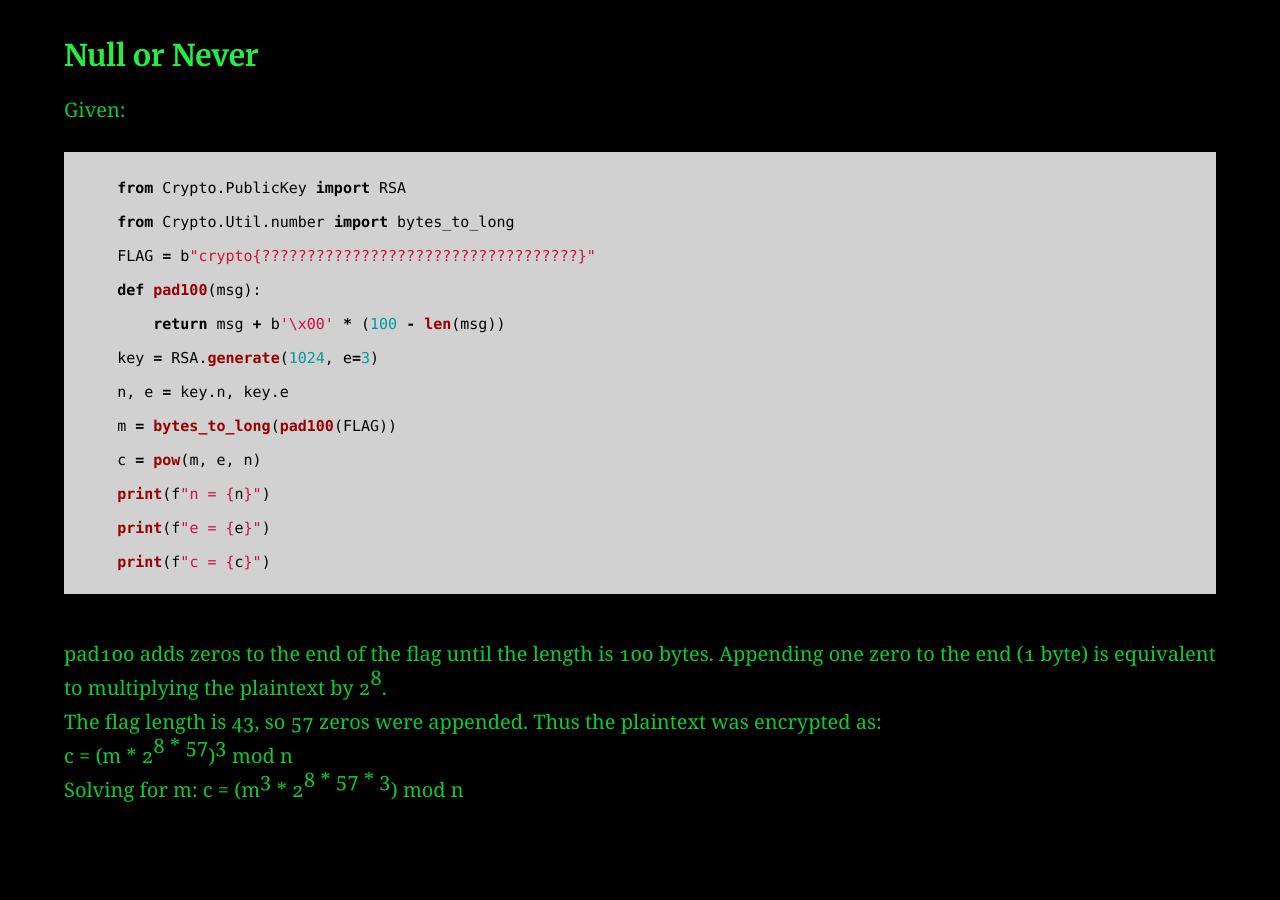
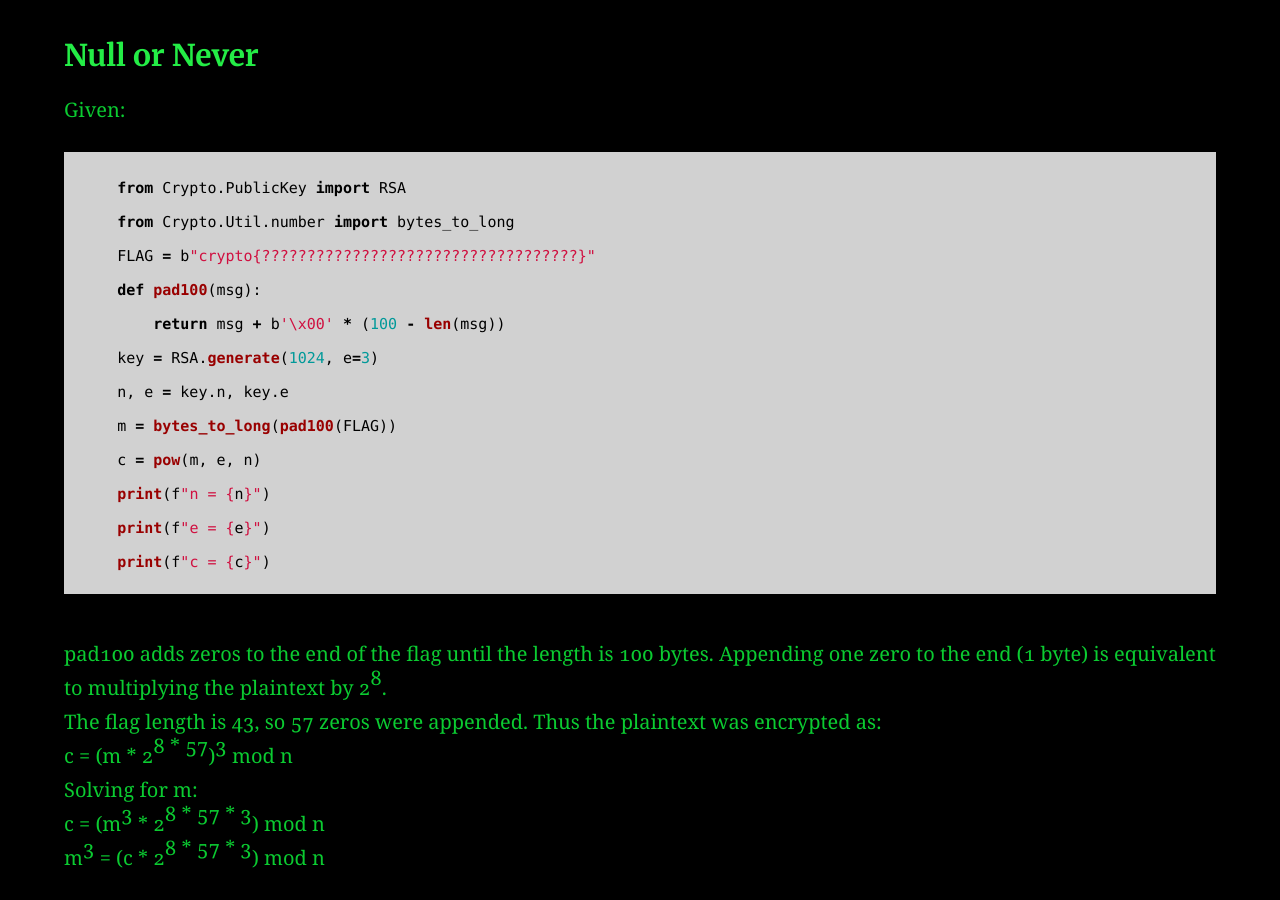
Before and after one commit to AC01010/Connor-McCartney.github.io, a Jekyll site: the page built from _posts/2010-01-12-CryptohackRSAPadding.md, in a window 1280 px wide and 900 px high, scrolled down 3282 px. Built offline with Jekyll 4.4.1, drawn with Linux system fonts in a browser that asks for light colours; before the commit the page ends 4114 px from its top, so only the background shows below that.

Commit message:
Update 2010-01-12-CryptohackRSAPadding.md

```diff
--- a/_posts/2010-01-12-CryptohackRSAPadding.md
+++ b/_posts/2010-01-12-CryptohackRSAPadding.md
@@ -120,5 +120,6 @@ Given: <br>
 pad100 adds zeros to the end of the flag until the length is 100 bytes. Appending one zero to the end (1 byte) is equivalent to multiplying the plaintext by 2<sup>8</sup>. <br>
 The flag length is 43, so 57 zeros were appended. Thus the plaintext was encrypted as: <br>
 c = (m * 2<sup>8 * 57</sup>)<sup>3</sup> mod n <br>
-Solving for m:
+Solving for m: <br>
 c = (m<sup>3</sup> * 2<sup>8 * 57 * 3</sup>) mod n <br>
+m<sup>3</sup> = (c * 2<sup>8 * 57 * 3</sup>) mod n <br>
```
